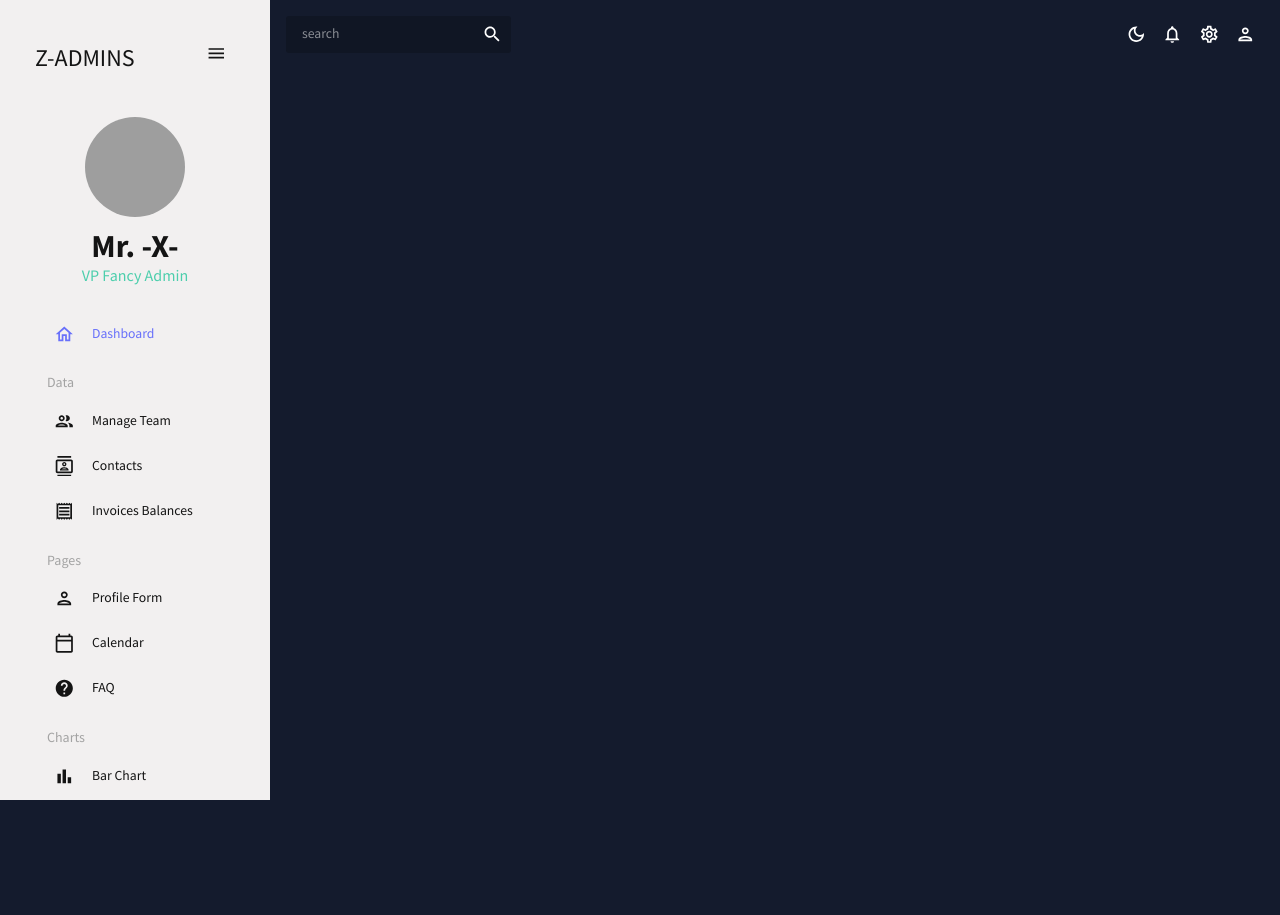
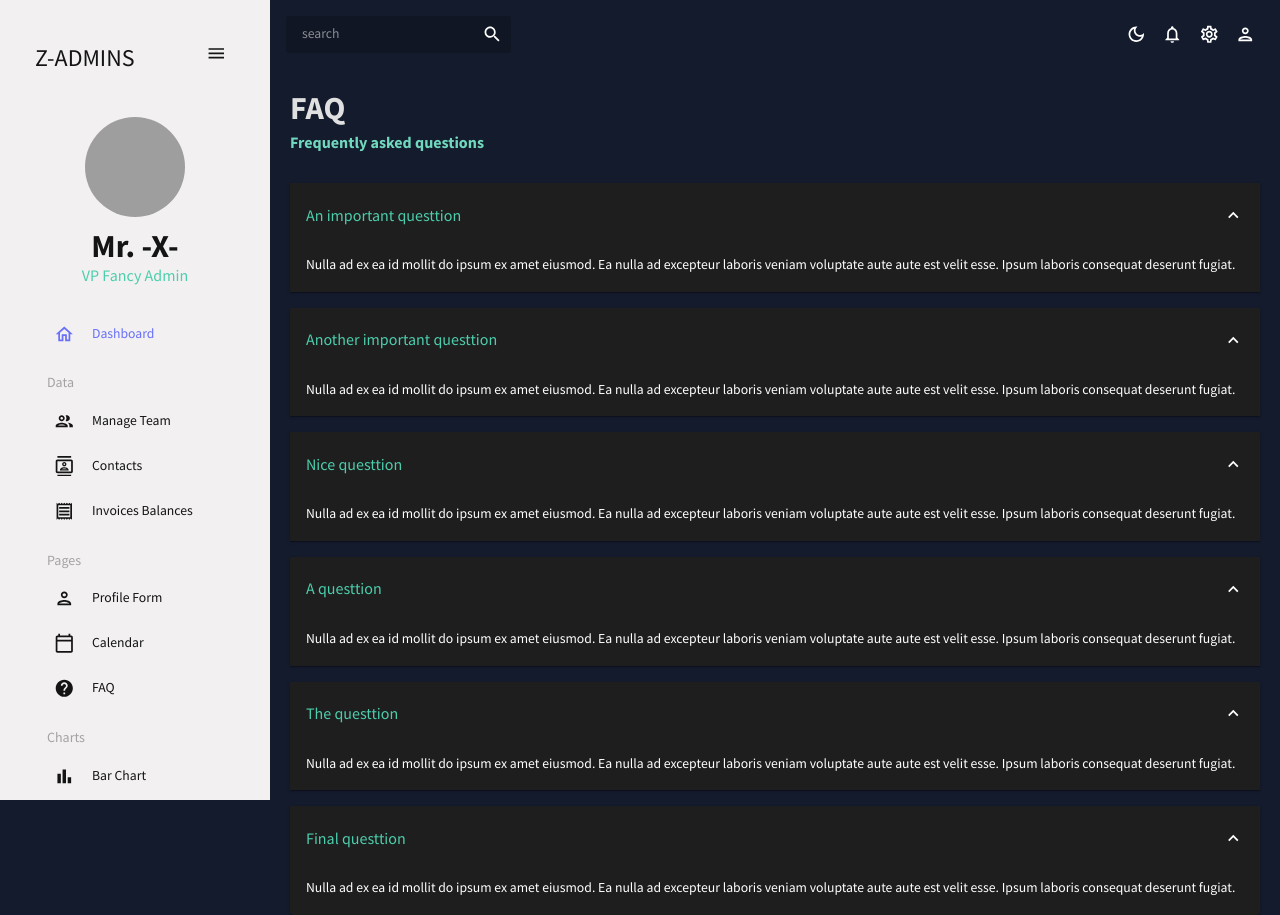
Before and after one commit to Sabian-A/AdminPanel-X-1.0, a React (Vite) app: page /faq in a window 1280 px wide. Before the commit the page ends 800 px from the top, so only its background shows below. Built offline with nearby package versions, Linux system fonts and the light colour scheme; grey boxes are pictures that could not be loaded.

Commit message:
Acccordion for FAQ added

```diff
--- a/src/App.jsx
+++ b/src/App.jsx
@@ -15,7 +15,7 @@
 // import Bar from './scenes/bar';
 // import Line from './scenes/line';
 // import Pie from './scenes/pie';
-// import FAQ from './scenes/faq';
+import FAQ from './scenes/faq';
 // import Geography from './scenes/geography';
 
 
@@ -38,7 +38,7 @@
           {/* <Route path="/bar" element={<Bar/>}/> */}
           {/* <Route path="/pie" element={<Pie/>}/> */}
           {/* <Route path="/line" element={<Line/>}/> */}
-          {/* <Route path="/faq" element={<FAQ/>}/> */}
+          <Route path="/faq" element={<FAQ/>}/>
           {/* <Route path="/geography" element={<Geography/>}/> */}
           <Route path="/calendar" element={<Calendar/>}/>
 
--- /dev/null
+++ b/src/scenes/faq/index.jsx
@@ -0,0 +1,114 @@
+import {Box, useTheme, Typography} from "@mui/material";
+import Header from "../../components/Header";
+import { tokens } from "../../theme";
+import Accordion from "@mui/material/Accordion";
+import AccordionSummary from "@mui/material/AccordionSummary";
+import AccordionDetails from "@mui/material/AccordionDetails";
+import ExpandMoreIcon from "@mui/icons-material/ExpandMore"
+
+const FAQ =()=>{
+    const theme =useTheme();
+    const colors = tokens(theme.palette.mode);
+
+    return(
+
+        <Box m="20px">
+            <Header title = "FAQ" subtitle ="Frequently asked questions" />
+
+
+            <Accordion defaultExpanded>
+                <AccordionSummary expandIcon ={<ExpandMoreIcon/>}>
+                    <Typography color={colors.greenAccent[500]} variant ="h5">
+                        An important questtion
+                    </Typography>
+                </AccordionSummary>
+                <AccordionDetails>
+                    <Typography>
+                        Nulla ad ex ea id mollit do ipsum ex amet eiusmod. Ea nulla ad excepteur laboris
+                        veniam voluptate aute aute est velit esse. Ipsum laboris consequat deserunt fugiat.
+                    </Typography>
+                </AccordionDetails>
+            </Accordion>
+
+
+            <Accordion defaultExpanded>
+                <AccordionSummary expandIcon ={<ExpandMoreIcon/>}>
+                    <Typography color={colors.greenAccent[500]} variant ="h5">
+                        Another important questtion
+                    </Typography>
+                </AccordionSummary>
+                <AccordionDetails>
+                    <Typography>
+                        Nulla ad ex ea id mollit do ipsum ex amet eiusmod. Ea nulla ad excepteur laboris
+                        veniam voluptate aute aute est velit esse. Ipsum laboris consequat deserunt fugiat.
+                    </Typography>
+                </AccordionDetails>
+            </Accordion>
+
+
+            <Accordion defaultExpanded>
+                <AccordionSummary expandIcon ={<ExpandMoreIcon/>}>
+                    <Typography color={colors.greenAccent[500]} variant ="h5">
+                        Nice questtion
+                    </Typography>
+                </AccordionSummary>
+                <AccordionDetails>
+                    <Typography>
+                        Nulla ad ex ea id mollit do ipsum ex amet eiusmod. Ea nulla ad excepteur laboris
+                        veniam voluptate aute aute est velit esse. Ipsum laboris consequat deserunt fugiat.
+                    </Typography>
+                </AccordionDetails>
+            </Accordion>
+
+
+            <Accordion defaultExpanded>
+                <AccordionSummary expandIcon ={<ExpandMoreIcon/>}>
+                    <Typography color={colors.greenAccent[500]} variant ="h5">
+                        A  questtion
+                    </Typography>
+                </AccordionSummary>
+                <AccordionDetails>
+                    <Typography>
+                        Nulla ad ex ea id mollit do ipsum ex amet eiusmod. Ea nulla ad excepteur laboris
+                        veniam voluptate aute aute est velit esse. Ipsum laboris consequat deserunt fugiat.
+                    </Typography>
+                </AccordionDetails>
+            </Accordion>
+
+
+            <Accordion defaultExpanded>
+                <AccordionSummary expandIcon ={<ExpandMoreIcon/>}>
+                    <Typography color={colors.greenAccent[500]} variant ="h5">
+                        The questtion
+                    </Typography>
+                </AccordionSummary>
+                <AccordionDetails>
+                    <Typography>
+                        Nulla ad ex ea id mollit do ipsum ex amet eiusmod. Ea nulla ad excepteur laboris
+                        veniam voluptate aute aute est velit esse. Ipsum laboris consequat deserunt fugiat.
+                    </Typography>
+                </AccordionDetails>
+            </Accordion>
+
+            <Accordion defaultExpanded>
+                <AccordionSummary expandIcon ={<ExpandMoreIcon/>}>
+                    <Typography color={colors.greenAccent[500]} variant ="h5">
+                        Final questtion
+                    </Typography>
+                </AccordionSummary>
+                <AccordionDetails>
+                    <Typography>
+                        Nulla ad ex ea id mollit do ipsum ex amet eiusmod. Ea nulla ad excepteur laboris
+                        veniam voluptate aute aute est velit esse. Ipsum laboris consequat deserunt fugiat.
+                    </Typography>
+                </AccordionDetails>
+            </Accordion>
+
+        </Box>
+    )
+
+
+
+}
+
+export default FAQ;
```
